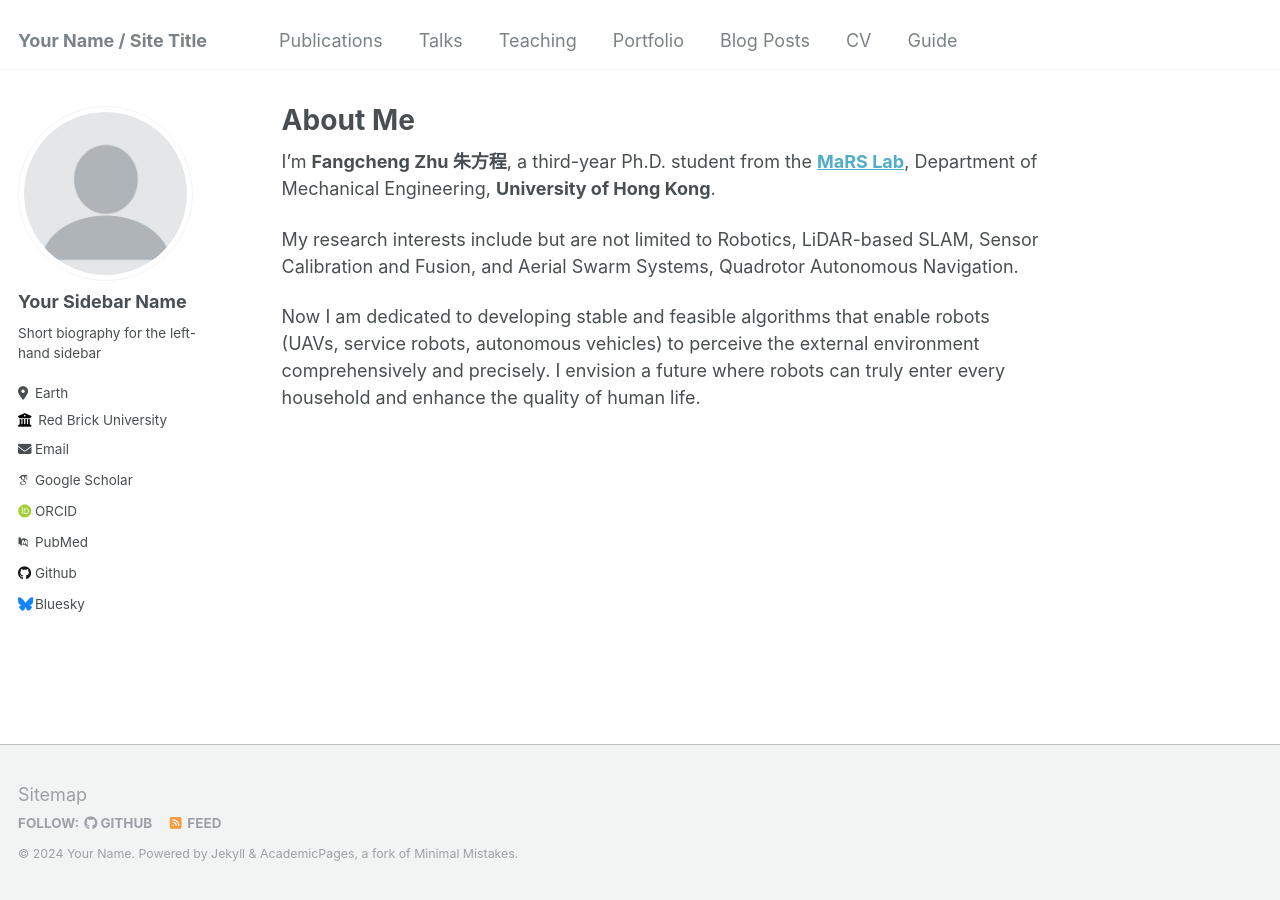
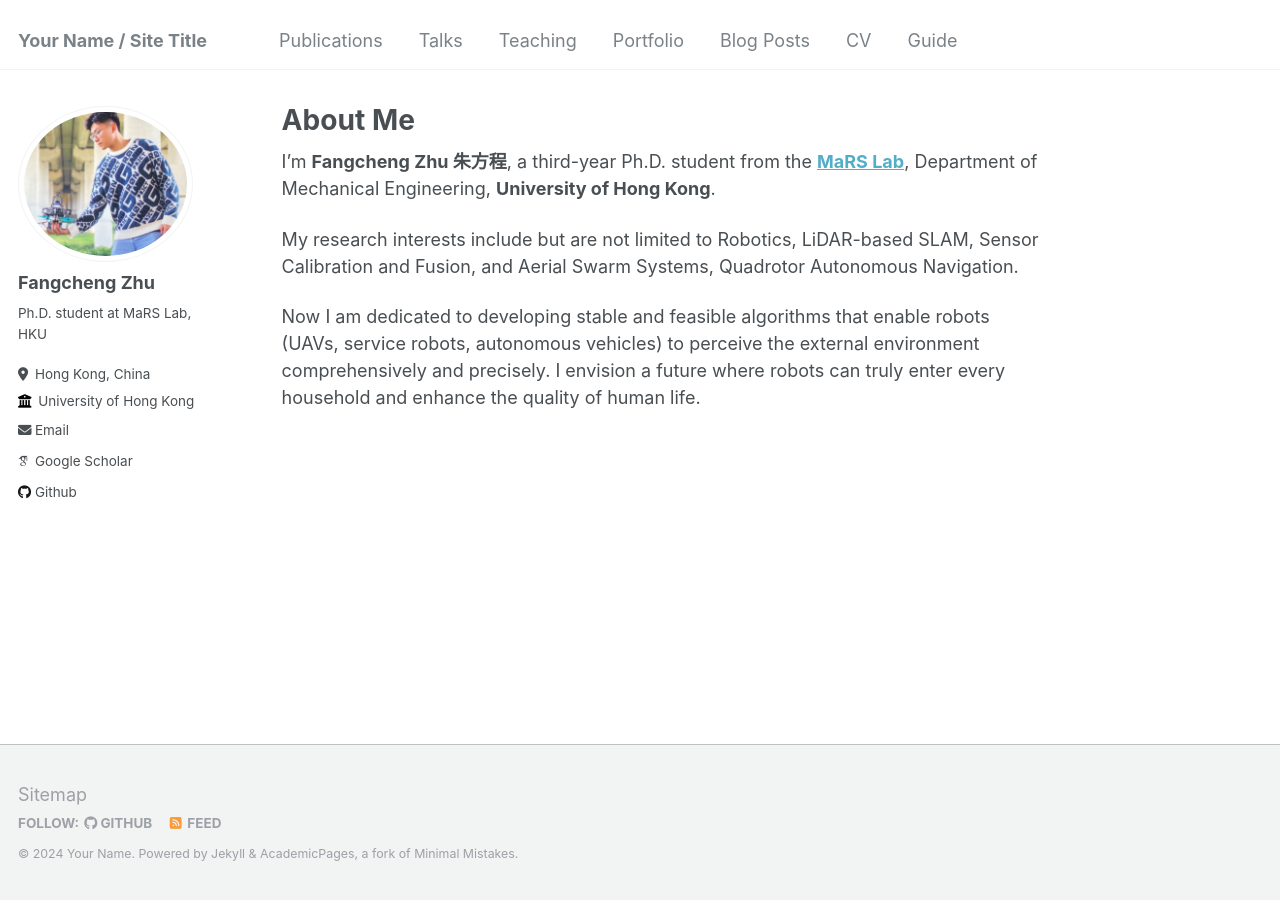
Before and after one commit to zfc-zfc/zhufangcheng.github.io, a Jekyll site: the page built from _pages/about.md, in a window 1280 px wide. Built offline with Jekyll 4.4.1, drawn with Linux system fonts in a browser that asks for light colours; some web fonts are replaced.

Commit message:
Update profile.

```diff
--- a/_config.yml
+++ b/_config.yml
@@ -12,7 +12,7 @@ title                    : "Your Name / Site Title"
 title_separator          : "-"
 name                     : &name "Your Name"
 description              : &description "personal description"
-url                      : https://academicpages.github.io # the base hostname & protocol for your site e.g. "https://mmistakes.github.io"
+url                      : https://zfc-zfc.github.io/zhufangcheng.github.io # the base hostname & protocol for your site e.g. "https://mmistakes.github.io"
 baseurl                  : "" # the subpath of your site, e.g. "/blog"
 repository               : "academicpages/academicpages.github.io"
 
@@ -21,33 +21,33 @@ repository               : "academicpages/academicpages.github.io"
 #               Additional customization can be done by editing /_includes/author-profile.html
 author:
   # Biographic information
-  avatar           : "profile.png"
-  name             : "Your Sidebar Name"
+  avatar           : "fangcheng.png"
+  name             : "Fangcheng Zhu"
   pronouns         : # example: "she/her"
-  bio              : "Short biography for the left-hand sidebar"
-  location         : "Earth"
-  employer         : "Red Brick University"
+  bio              : "Ph.D. student at MaRS Lab, HKU"
+  location         : "Hong Kong, China"
+  employer         : "University of Hong Kong"
   uri              : # URL
-  email            : "none@example.org"
+  email            : "zhufc@connect.hku.hk"
 
   # Academic websites
   arxiv            : # URL - Update with the correct link to your profile
-  googlescholar    : "https://scholar.google.com/citations?user=PS_CX0AAAAAJ"
+  googlescholar    : "https://scholar.google.com/citations?user=WYlGZZUAAAAJ"
   impactstory      : # URL
-  orcid            : "http://orcid.org/yourorcidurl"
-  pubmed           : "https://www.ncbi.nlm.nih.gov/pubmed/?term=john+snow"
+  orcid            : #"http://orcid.org/yourorcidurl"
+  pubmed           : #"https://www.ncbi.nlm.nih.gov/pubmed/?term=john+snow"
   researchgate     : # URL
 
   # Repositories and software development
   bitbucket        : # Username - Update with your username on the site
   codepen          : # Username
   dribbble         : # Username
-  github           : "academicpages"
+  github           : "https://github.com/zfc-zfc"
   kaggle           : # Username
   stackoverflow    : # User number or user number and name (i.e., use "1" or "1/jeff-atwood")
 
   # Social media
-  bluesky          : "bsky.app" # Replace this with you Bluesky username
+  bluesky          : #"bsky.app" # Replace this with you Bluesky username
   facebook         : # Username
   flickr           : # Username
   foursquare       : # Username
--- a/_pages/about.md
+++ b/_pages/about.md
@@ -8,6 +8,7 @@ redirect_from:
 ---
 
 
+
 I'm **Fangcheng Zhu 朱方程**, a third-year Ph.D. student from the [**MaRS Lab**](https://mars.hku.hk/), Department of Mechanical Engineering, **University of Hong Kong**.
 
 My research interests include but are not limited to Robotics, LiDAR-based SLAM, Sensor Calibration and Fusion, and Aerial Swarm Systems, Quadrotor Autonomous Navigation.
```
Also changed, not shown: images/fangcheng.png (added).
